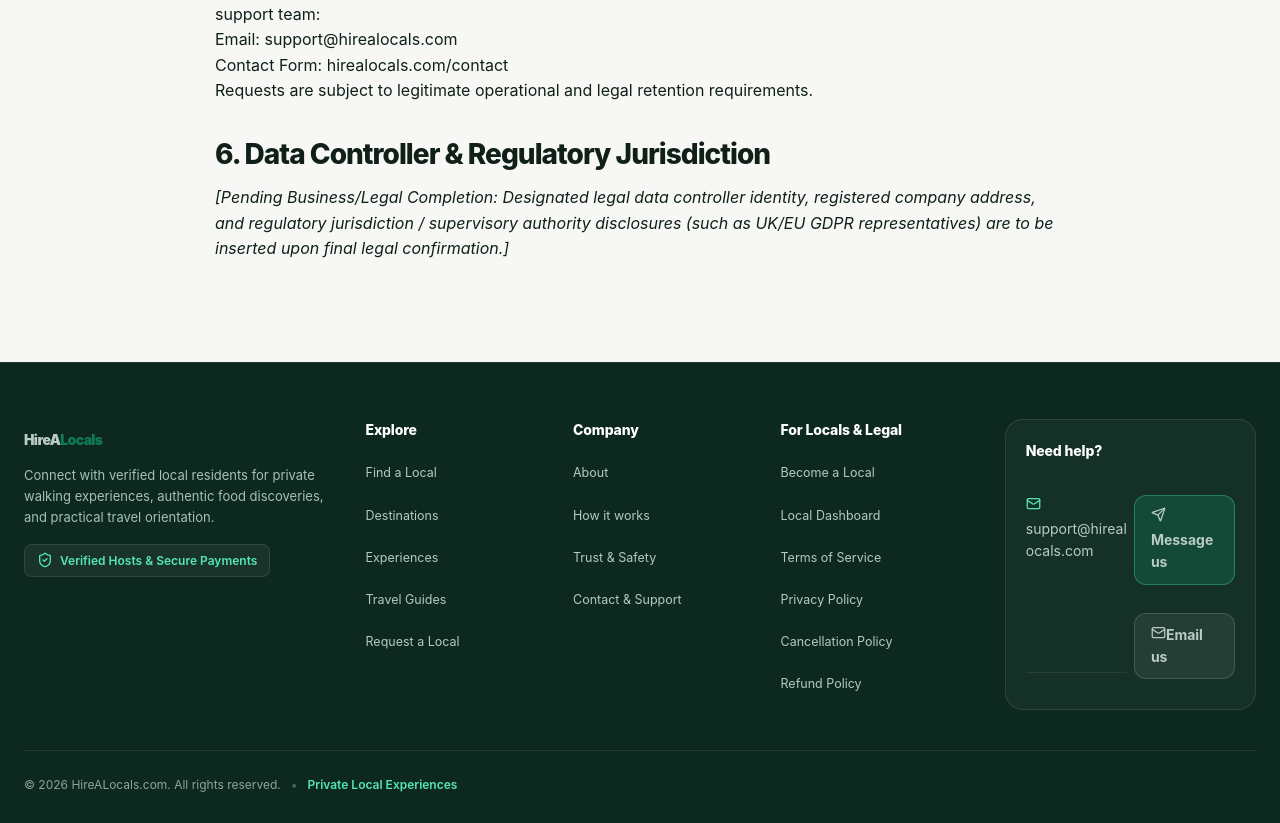
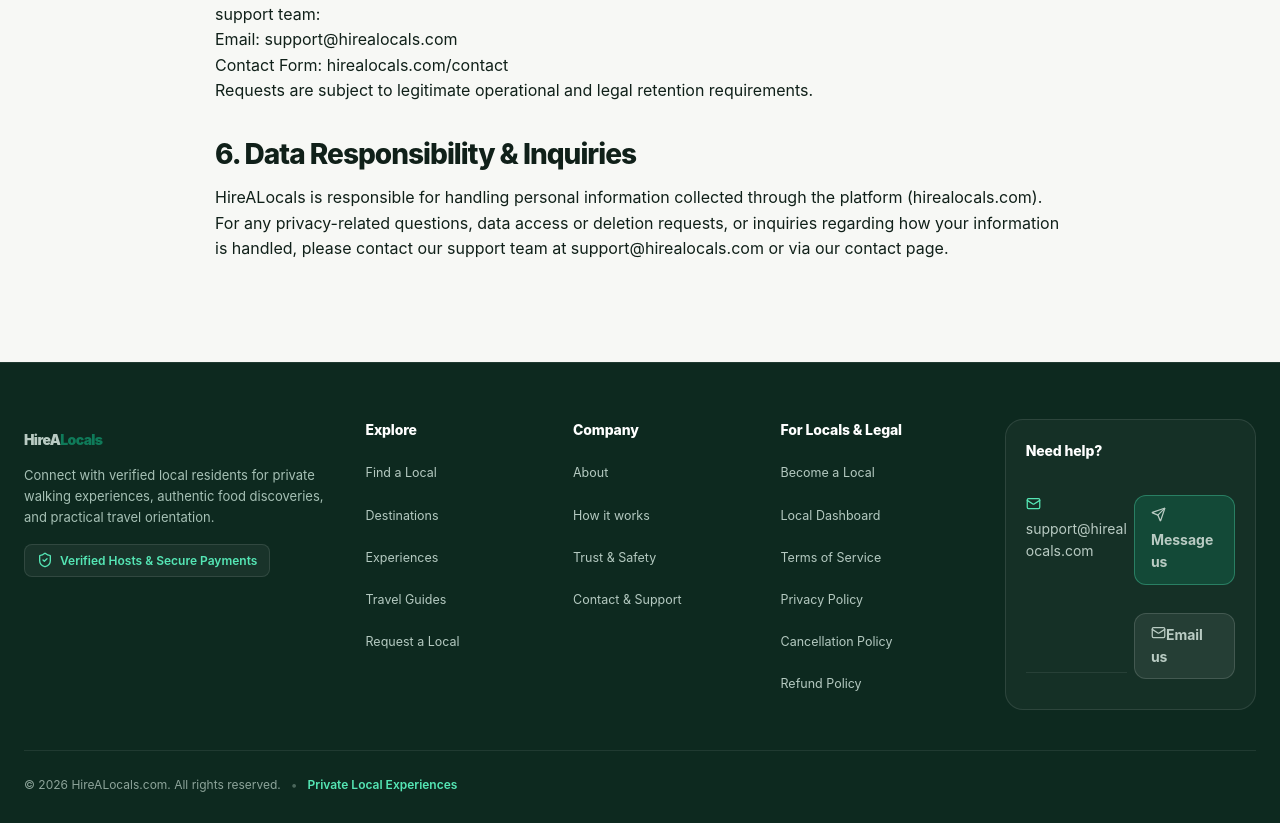
Before and after one commit to asadubaidullah/hirealocals, a Next.js app in the folder frontend/: page /privacy in a window 1280 px wide. Shown: the part 1120-1943 px from the top of the page. Built offline with nearby package versions, Linux system fonts and the light colour scheme; no server answers.

Commit message:
Update Terms and Privacy pages with neutral platform agreement and data responsibility wording

```diff
--- a/frontend/app/privacy/page.tsx
+++ b/frontend/app/privacy/page.tsx
@@ -75,14 +75,14 @@
           Requests are subject to legitimate operational and legal retention requirements.
         </p>
 
-        <h2>6. Data Controller &amp; Regulatory Jurisdiction</h2>
+        <h2>6. Data Responsibility &amp; Inquiries</h2>
         <p>
-          <em>
-            [Pending Business/Legal Completion: Designated legal data controller identity,
-            registered company address, and regulatory jurisdiction / supervisory authority
-            disclosures (such as UK/EU GDPR representatives) are to be inserted upon final legal
-            confirmation.]
-          </em>
+          HireALocals is responsible for handling personal information collected through
+          the platform (hirealocals.com). For any privacy-related questions, data access
+          or deletion requests, or inquiries regarding how your information is handled,
+          please contact our support team at{" "}
+          <a href="mailto:support@hirealocals.com">support@hirealocals.com</a> or via our{" "}
+          <Link href="/contact">contact page</Link>.
         </p>
       </div>
     </section>
```
Also changed, not shown: frontend/app/terms/page.tsx (+5 -6 lines).
